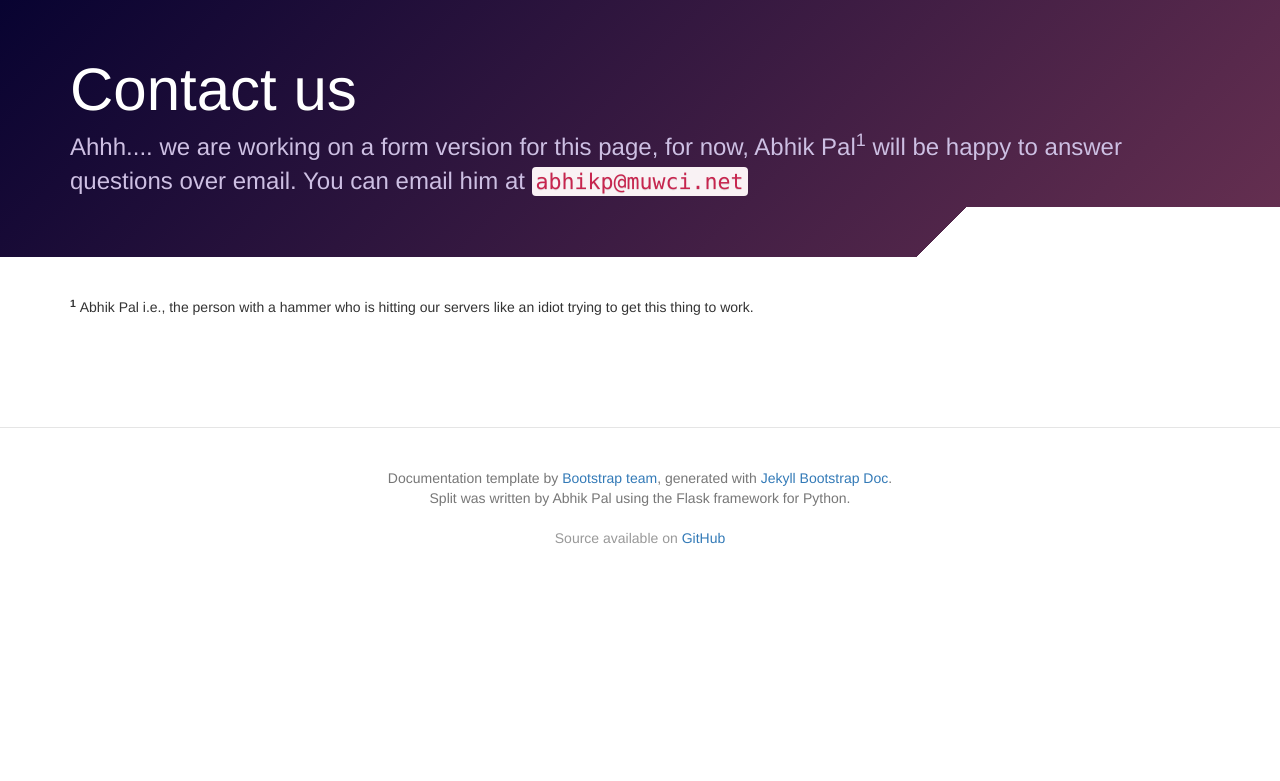
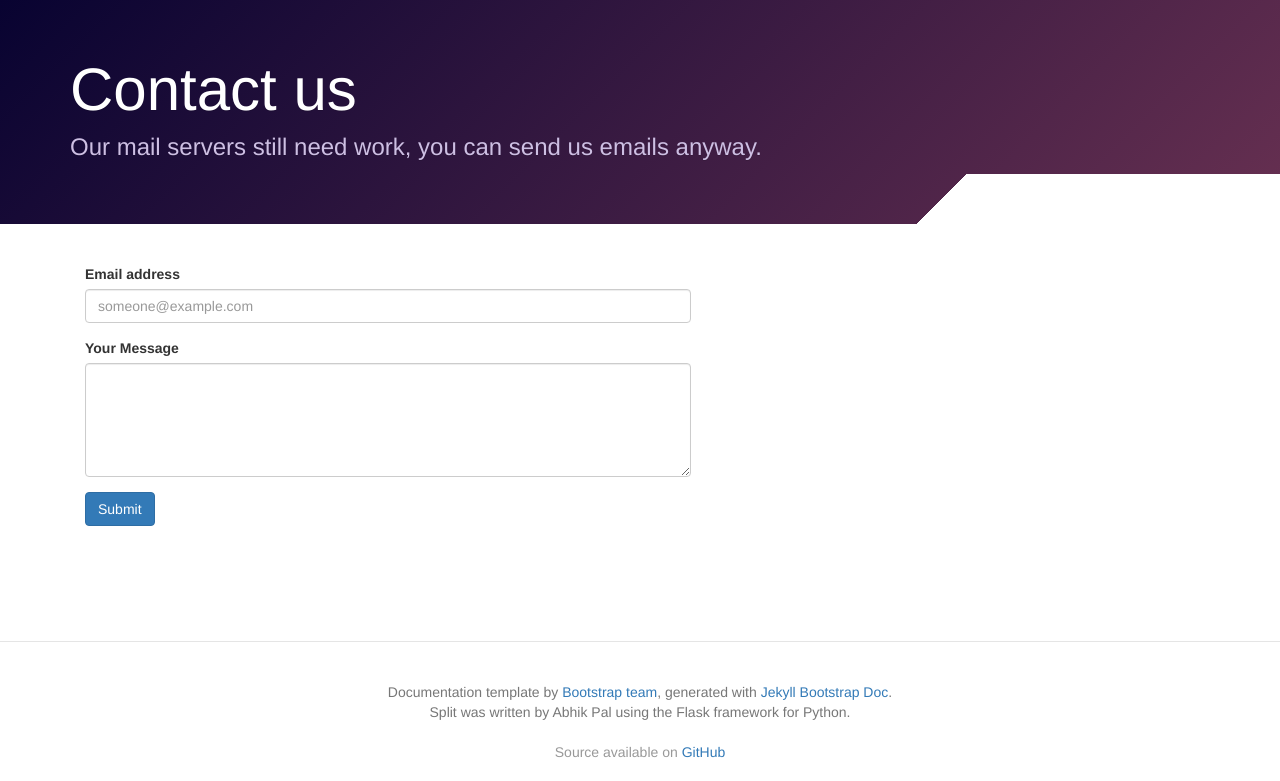
Before and after one commit to luigidintrono/splitsummarizer-web, a Flask app: page /contact/ in a window 1280 px wide. Shown: the part 50-831 px from the top of the page. Before the commit the page ends 594 px from the top, so only its background shows below. Run offline with Flask 2, Linux system fonts and the light colour scheme; some libraries are stand-ins or nearby versions.

Commit message:
Finished contact form port

```diff
--- a/split/templates/contact.html
+++ b/split/templates/contact.html
@@ -4,16 +4,25 @@
 <div class="bs-docs-header" id="content">
     <div class="container">
         <h1>Contact us</h1>
-        <p>Ahhh.... we are working on a form version for this page, for now,
-        Abhik Pal<sup>1</sup> will be happy to answer questions over email.
-        You can email him at <code>abhikp@muwci.net</code></p>
+        <p>Our mail servers still need work, you can send us emails anyway.</p>
     </div>
 </div>
 {% endblock %}
 
 {% block content %}
-    <section class="bs-docs-section">
-        <p><sup><b>1</b></sup>&nbsp;Abhik Pal i.e., the person with a hammer who is hitting our
-        servers like an idiot trying to get this thing to work.</p>
-    </section>
+<section class="bs-docs-section">
+    <form class="col-md-9" action="mailto:abhikp@muwci.net?subject=Split%20Contact" method="POST">
+        <div class="form-group">
+            <label for="form-email">Email address</label>
+            <input type="email" class="form-control" id="form-email" placeholder="someone@example.com">
+        </div>
+        <div class="form-group">
+            <label for="form-email-content">Your Message</label>
+            <textarea class="form-control" id="form-email-content" rows="5" style="margin-top: 0px; margin-bottom: 0px; resize:horizontal; max-width:100%; min-width:100%; resize: vertical;"> </textarea>
+        </div>
+        <div class="form-group">
+            <button type="submit" class="btn btn-primary">Submit</button>
+        </div>
+    </form>
+</section>
 {% endblock %}
```
